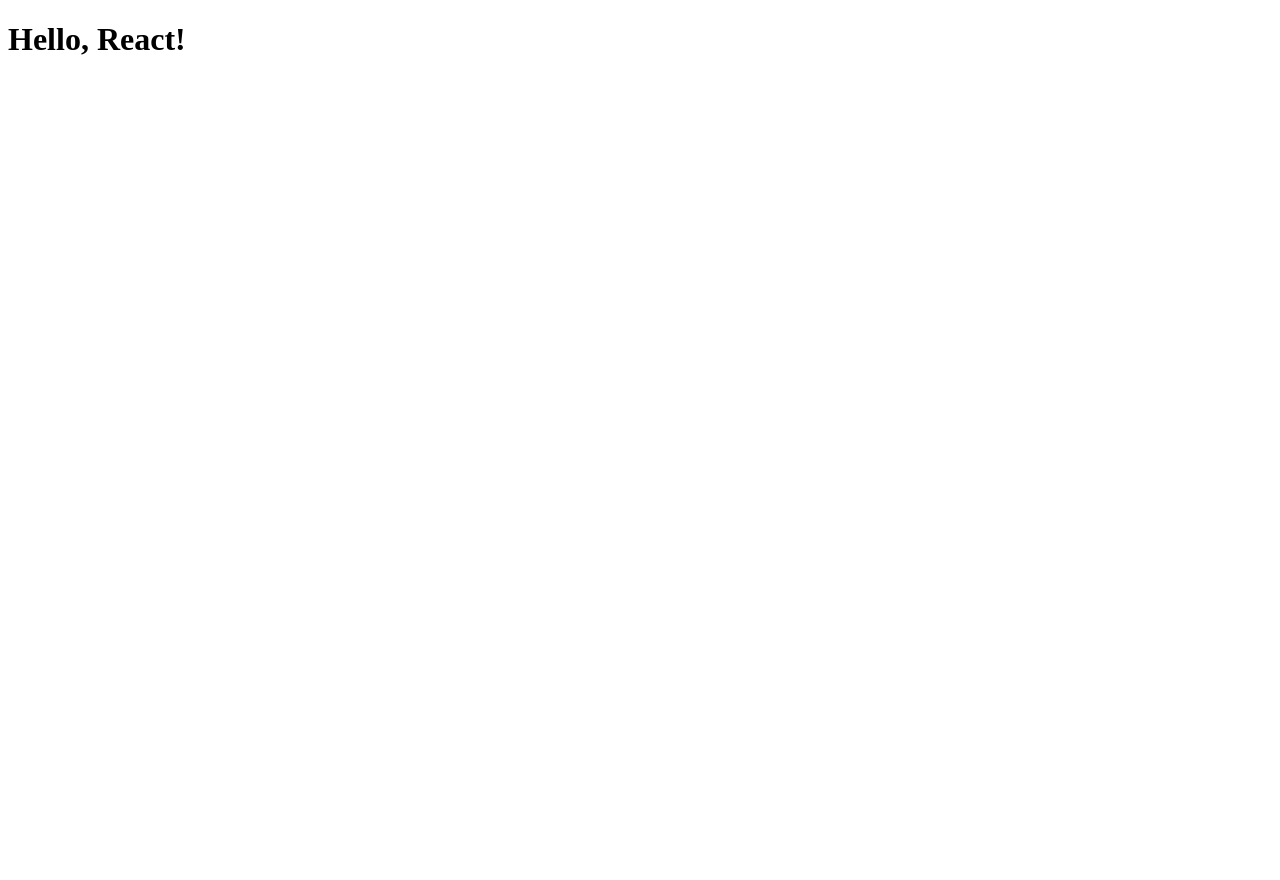
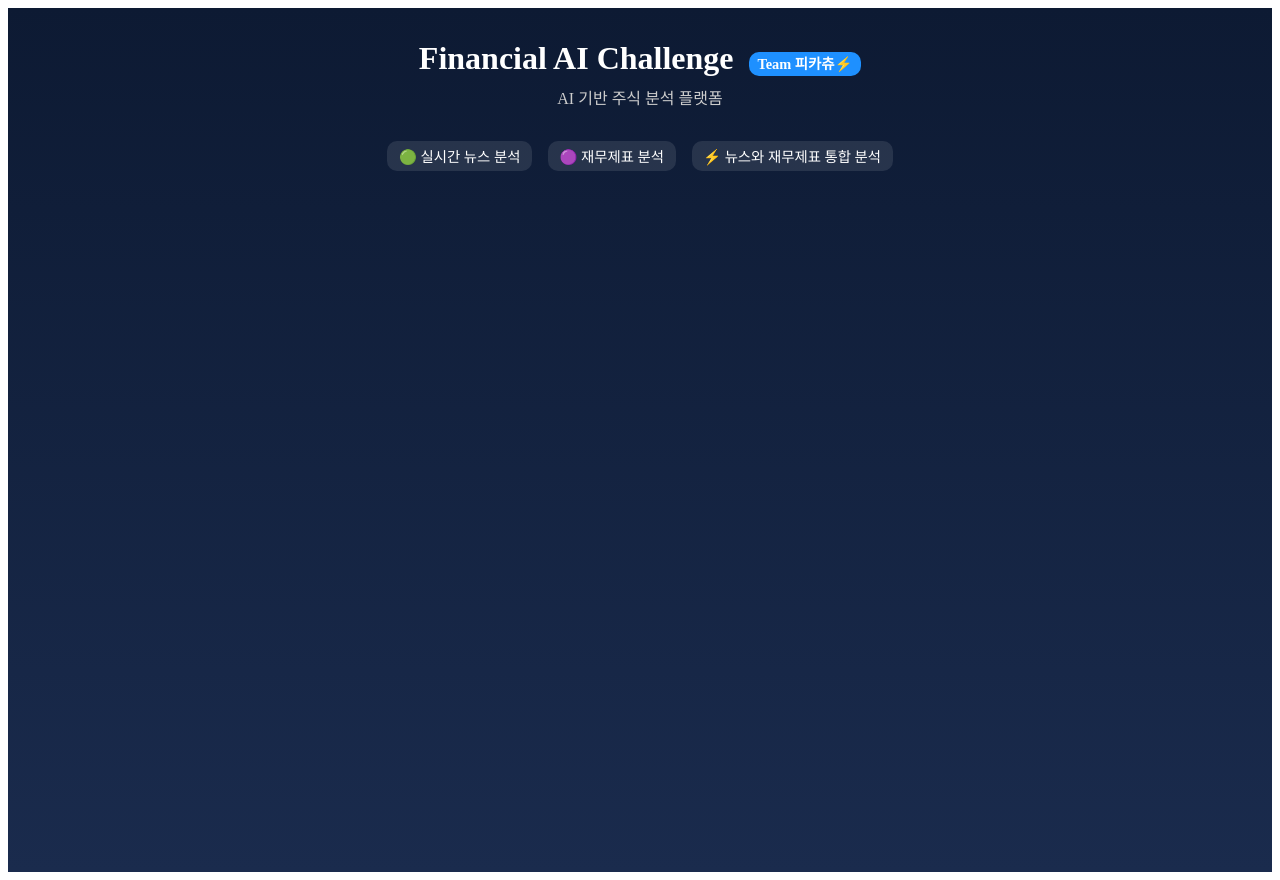
Before and after one commit to kimheonningg/KB_ai_challenge_FE, a React app: page / in a window 1280 px wide. Before the commit the page ends 800 px from the top, so only its background shows below. Built offline with nearby package versions, Linux system fonts and the light colour scheme.

Commit message:
add home page

```diff
--- /dev/null
+++ b/src/App.jsx
@@ -0,0 +1,13 @@
+import React from "react";
+import { BrowserRouter as Router, Routes, Route } from "react-router-dom";
+import Home from "./pages/Home";
+
+const App = () => (
+	<Router>
+		<Routes>
+			<Route path="/" element={<Home />} />
+		</Routes>
+	</Router>
+);
+
+export default App;
--- a/src/index.jsx
+++ b/src/index.jsx
@@ -1,7 +1,6 @@
 import React from "react";
 import ReactDOM from "react-dom/client";
-
-const App = () => <h1>Hello, React!</h1>;
+import App from "./App";
 
 const root = ReactDOM.createRoot(document.getElementById("root"));
 root.render(<App />);
--- /dev/null
+++ b/src/pages/Home.jsx
@@ -0,0 +1,70 @@
+import React from "react";
+
+const styles = {
+	container: {
+		background: "linear-gradient(to bottom, #0d1a33, #1a2b4d)",
+		color: "white",
+		padding: "2rem",
+		textAlign: "center",
+		minHeight: "100vh",
+	},
+	header: {
+		marginBottom: "2rem",
+	},
+	logo: {
+		width: "50px",
+		marginBottom: "1rem",
+	},
+	title: {
+		fontSize: "2rem",
+		margin: 0,
+	},
+	team: {
+		backgroundColor: "#1e90ff",
+		color: "white",
+		padding: "0.3em 0.6em",
+		borderRadius: "10px",
+		marginLeft: "0.5em",
+		fontSize: "0.9rem",
+	},
+	subtitle: {
+		margin: "0.5em 0 2em",
+		fontSize: "1rem",
+		color: "#ccc",
+	},
+	featureTags: {
+		marginTop: "1rem",
+		display: "flex",
+		justifyContent: "center",
+		gap: "1rem",
+		fontSize: "0.9rem",
+		flexWrap: "wrap",
+	},
+	tag: {
+		background: "rgba(255, 255, 255, 0.1)",
+		padding: "0.3em 0.8em",
+		borderRadius: "10px",
+	},
+};
+
+const Home = () => {
+	return (
+		<div style={styles.container}>
+			<div style={styles.header}>
+				{/* <img src="/logo.png" alt="KB Logo" style={styles.logo} /> */}
+				<h1 style={styles.title}>
+					Financial AI Challenge <span style={styles.team}>Team 피카츄⚡</span>
+				</h1>
+				<p style={styles.subtitle}>AI 기반 주식 분석 플랫폼</p>
+			</div>
+
+			<div style={styles.featureTags}>
+				<span style={styles.tag}>🟢 실시간 뉴스 분석</span>
+				<span style={styles.tag}>🟣 재무제표 분석</span>
+				<span style={styles.tag}>⚡ 뉴스와 재무제표 통합 분석</span>
+			</div>
+		</div>
+	);
+};
+
+export default Home;
--- a/webpack.config.js
+++ b/webpack.config.js
@@ -15,6 +15,23 @@
 				exclude: /node_modules/,
 				use: "babel-loader",
 			},
+			{
+				test: /\.module\.css$/,
+				use: [
+					"style-loader",
+					{
+						loader: "css-loader",
+						options: {
+							modules: true,
+						},
+					},
+				],
+			},
+			{
+				test: /\.css$/,
+				exclude: /\.module\.css$/,
+				use: ["style-loader", "css-loader"],
+			},
 		],
 	},
 	resolve: {
@@ -29,6 +46,7 @@
 		static: "./dist",
 		hot: true,
 		port: 3000,
+		historyApiFallback: true,
 	},
 	mode: "development",
 };
```
